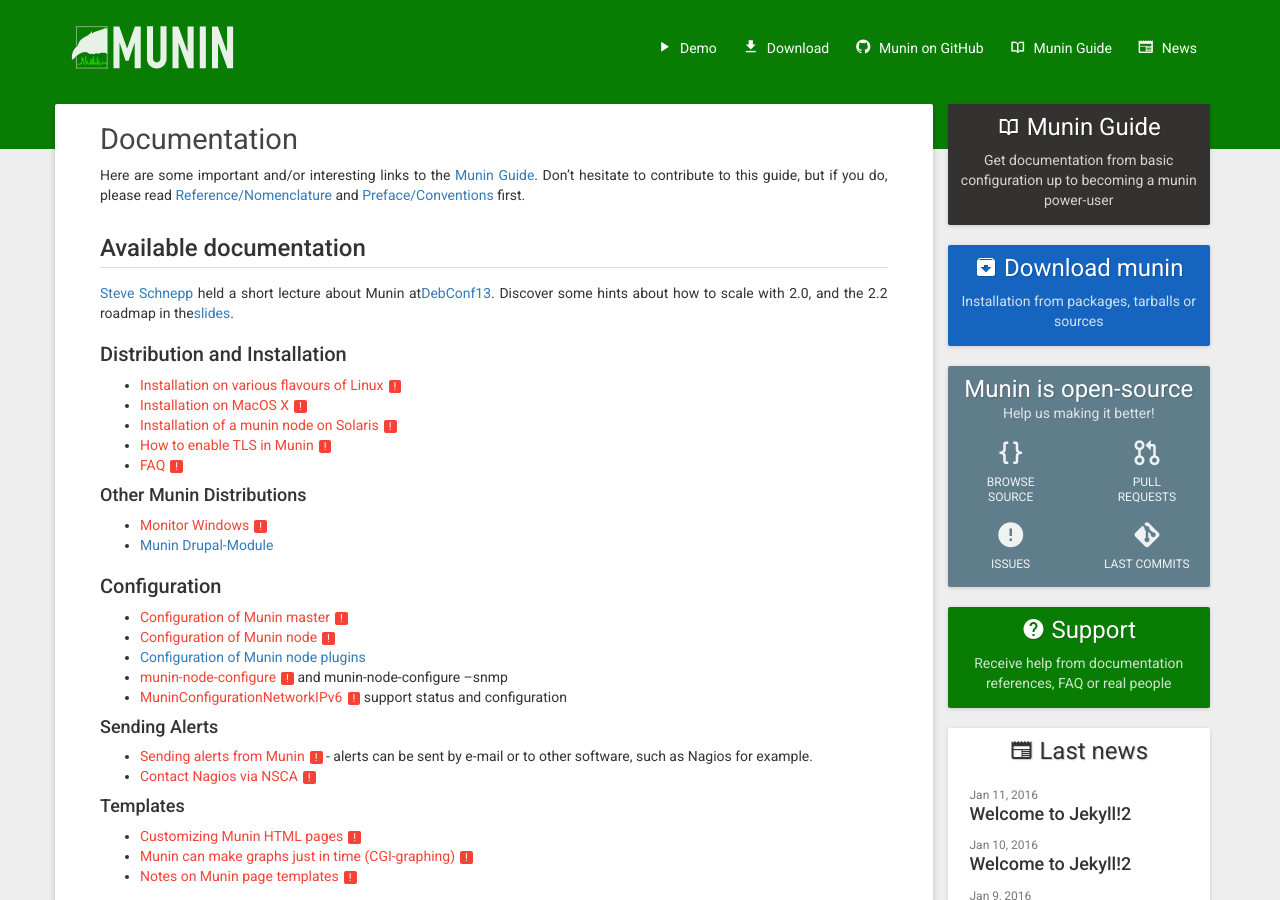
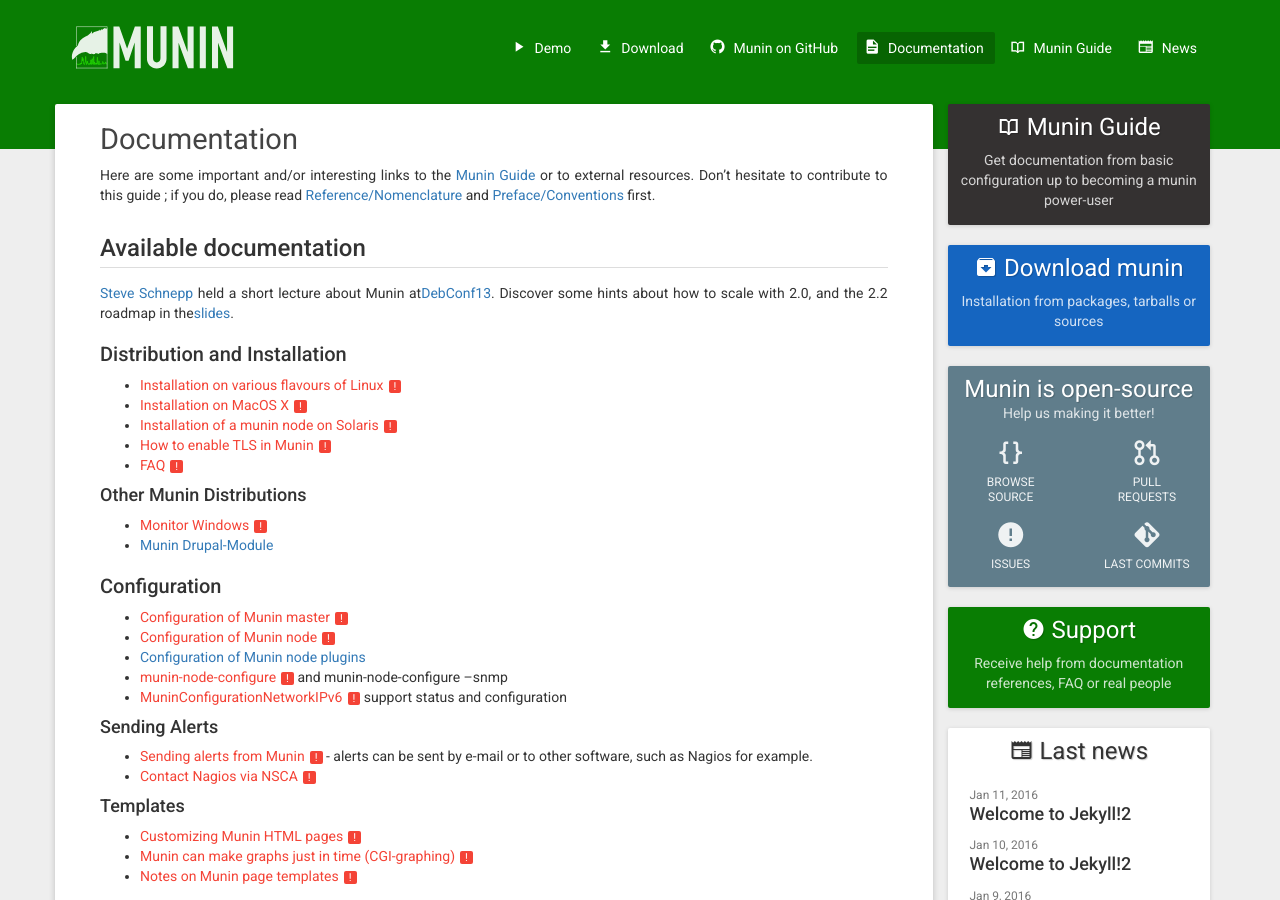
Before and after one commit to munin-monitoring/munin-monitoring.github.io, a Jekyll site: the page built from _pages/documentation.md, in a window 1280 px wide and 900 px high. Built offline with Jekyll 4.4.1, drawn with Linux system fonts in a browser that asks for light colours; nearby versions of some CDN libraries; some of the changed text lies outside the part shown.

Commit message:
Fix header links active state, update /documentation/

```diff
--- a/_includes/header.html
+++ b/_includes/header.html
@@ -64,10 +64,11 @@
 				</h1>
 				<div class="menu">
 					<a href="http://demo.munin-monitoring.org"><i class="mdi mdi-play"></i> Demo</a>
-					<a href="/download/" {% if page.url == '/download.html' %}class="active"{% endif %}><i class="mdi mdi-download"></i> Download</a>
+					<a href="/download/" {% if page.url == '/download/' %}class="active"{% endif %}><i class="mdi mdi-download"></i> Download</a>
 					<a href="https://github.com/munin-monitoring/munin"><i class="mdi mdi-github-circle"></i> Munin on GitHub</a>
+					<a href="/documentation/" {% if page.url == '/documentation/' %}class="active"{% endif %}><i class="mdi mdi-file-document"></i> Documentation</a>
 					<a href="http://guide.munin-monitoring.org/"><i class="mdi mdi-book-open-variant"></i> Munin Guide</a>
-					<a href="/news/" {% if page.url == '/news.html' %}class="active"{% endif %}><i class="mdi mdi-newspaper"></i> News</a>
+					<a href="/news/" {% if page.url == '/news/' %}class="active"{% endif %}><i class="mdi mdi-newspaper"></i> News</a>
 				</div>
 			</div>
 		</div>
--- a/_pages/documentation.md
+++ b/_pages/documentation.md
@@ -4,8 +4,8 @@ title:  "Documentation"
 permalink: /documentation/
 ---
 
-Here are some important and/or interesting links to the [Munin Guide](http://guide.munin-monitoring.org/). Don't hesitate
-to contribute to this guide, but if you do, please read [Reference/Nomenclature](https://munin.readthedocs.org/en/latest/reference/nomenclature.html)
+Here are some important and/or interesting links to the [Munin Guide](http://guide.munin-monitoring.org/) or to external
+resources. Don't hesitate to contribute to this guide ; if you do, please read [Reference/Nomenclature](https://munin.readthedocs.org/en/latest/reference/nomenclature.html)
 and [Preface/Conventions](https://munin.readthedocs.org/en/latest/preface/conventions.html) first.
 
 ## Available documentation
@@ -140,3 +140,5 @@ The book covers :
 - [making munin-graph take advantage of multiple cpus/cores](http://blog.apokalyptik.com/2009/01/23/making-munin-graph-take-advantage-of-multiple-cpuscores/)
 - [Graphing Linux Disk I/O statistics with Munin](http://blogs.amd.co.at/robe/2008/12/graphing-linux-disk-io-statistics-with-munin.html)
 - [PyMunin - Multigraph Munin Plugins in Python](http://aouyar.github.com/PyMunin/) - Python Module for developing Munin Multigraph Monitoring Plugins. Multigraph Plugins for Apache Web Server, Apache Tomcat, APC PHP Cache, PHP FPM (Fast Process Manager), Asterisk, Lighttpd, FreeSWITCH, Memcached, MySQL Database, Nginx, NTP, PostgreSQL Database, CPU Utilization, Memory Utilization, Disk Usage, Disk I/O, Network Interfaces, Processes and Threads, etc.
+
+Wrote an article that could be listed here? [Join us on IRC](/community/#internet-relay-chat) to tell us about it!
```
